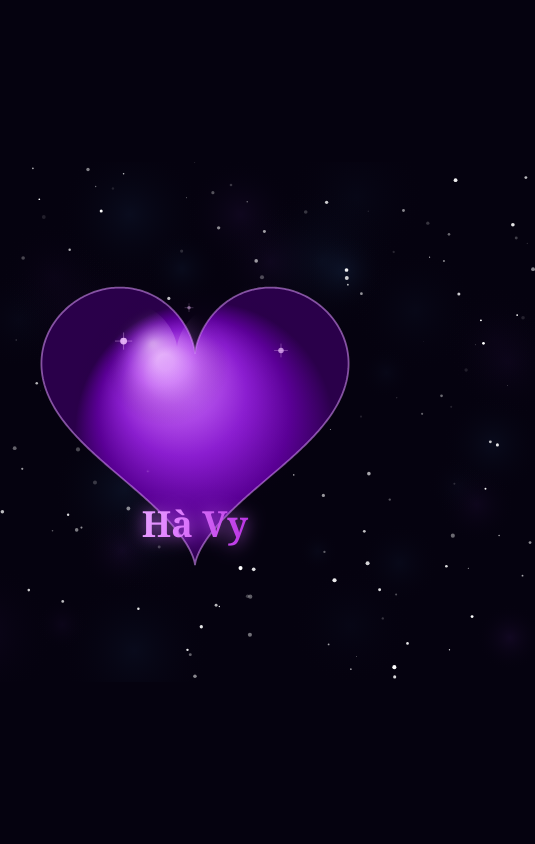
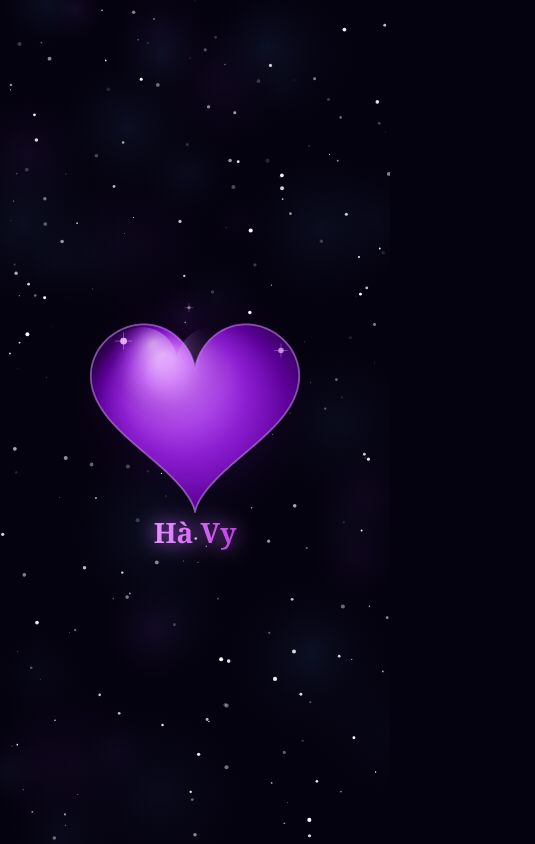
Before and after one commit to 23016227-spec/h-vy, a plain HTML site: page index.html in a window 390 px wide. Shown: the whole page, 535 px wide, since content can reach past the window. Drawn offline with Linux system fonts and the light colour scheme; animation ran at ten frames a second.

Commit message:
Refactor index.html for responsive canvas and styles
vy

```diff
--- a/index.html
+++ b/index.html
@@ -6,8 +6,8 @@
 <title>Hà Vy ♥</title>
 <style>
   * { margin: 0; padding: 0; box-sizing: border-box; }
-  body { background: #05020f; display: flex; justify-content: center; align-items: center; min-height: 100vh; }
-  canvas { display: block; }
+  html, body { width: 100%; height: 100%; background: #05020f; overflow: hidden; }
+  canvas { display: block; position: fixed; top: 0; left: 0; width: 100%; height: 100%; }
 </style>
 </head>
 <body>
@@ -15,31 +15,37 @@
 <script>
 const canvas = document.getElementById('c');
 const ctx = canvas.getContext('2d');
-canvas.width = 680;
-canvas.height = 520;
 
-const stars = Array.from({length:180}, () => ({
-  x: Math.random()*680, y: Math.random()*520,
-  r: Math.random()*1.8+0.3,
+let W, H;
+function resize() {
+  W = canvas.width = window.innerWidth;
+  H = canvas.height = window.innerHeight;
+}
+resize();
+window.addEventListener('resize', resize);
+
+const stars = Array.from({length: 200}, () => ({
+  x: Math.random(), y: Math.random(),
+  r: Math.random() * 1.8 + 0.3,
   alpha: Math.random(),
-  speed: Math.random()*0.012+0.003
+  speed: Math.random() * 0.012 + 0.003
 }));
 
-const nebula = Array.from({length:40}, () => ({
-  x: Math.random()*680, y: Math.random()*520,
-  r: Math.random()*60+20,
+const nebula = Array.from({length: 40}, () => ({
+  x: Math.random(), y: Math.random(),
+  r: Math.random() * 80 + 30,
   hue: Math.random() > 0.5 ? 270 : 210,
-  alpha: Math.random()*0.07+0.02
+  alpha: Math.random() * 0.07 + 0.02
 }));
 
 function heartPath(cx, cy, size) {
   ctx.beginPath();
-  for(let a=0; a<Math.PI*2; a+=0.01) {
-    const x = 16*Math.pow(Math.sin(a),3);
-    const y = -(13*Math.cos(a)-5*Math.cos(2*a)-2*Math.cos(3*a)-Math.cos(4*a));
-    const px = cx + x*size;
-    const py = cy + y*size;
-    a < 0.01 ? ctx.moveTo(px,py) : ctx.lineTo(px,py);
+  for (let a = 0; a < Math.PI * 2; a += 0.01) {
+    const x = 16 * Math.pow(Math.sin(a), 3);
+    const y = -(13 * Math.cos(a) - 5 * Math.cos(2*a) - 2 * Math.cos(3*a) - Math.cos(4*a));
+    const px = cx + x * size;
+    const py = cy + y * size;
+    a < 0.01 ? ctx.moveTo(px, py) : ctx.lineTo(px, py);
   }
   ctx.closePath();
 }
@@ -47,42 +53,40 @@ function heartPath(cx, cy, size) {
 let t = 0;
 function draw() {
   t += 0.018;
-  ctx.clearRect(0,0,680,520);
 
-  // Background
   ctx.fillStyle = '#05020f';
-  ctx.fillRect(0,0,680,520);
+  ctx.fillRect(0, 0, W, H);
 
-  // Nebula
   nebula.forEach(n => {
-    const grad = ctx.createRadialGradient(n.x,n.y,0,n.x,n.y,n.r);
+    const nx = n.x * W, ny = n.y * H;
+    const grad = ctx.createRadialGradient(nx, ny, 0, nx, ny, n.r);
     grad.addColorStop(0, `hsla(${n.hue},80%,60%,${n.alpha})`);
     grad.addColorStop(1, 'transparent');
     ctx.fillStyle = grad;
     ctx.beginPath();
-    ctx.arc(n.x,n.y,n.r,0,Math.PI*2);
+    ctx.arc(nx, ny, n.r, 0, Math.PI * 2);
     ctx.fill();
   });
 
-  // Stars
   stars.forEach(s => {
-    s.alpha += Math.sin(t*s.speed*10)*0.015;
+    s.alpha += Math.sin(t * s.speed * 10) * 0.015;
     s.alpha = Math.max(0.1, Math.min(1, s.alpha));
     ctx.beginPath();
-    ctx.arc(s.x,s.y,s.r,0,Math.PI*2);
+    ctx.arc(s.x * W, s.y * H, s.r, 0, Math.PI * 2);
     ctx.fillStyle = `rgba(255,255,255,${s.alpha})`;
     ctx.fill();
   });
 
-  const cx = 340, cy = 240;
-  const pulse = 1 + Math.sin(t*2)*0.045;
-  const size = 9.2 * pulse;
+  const cx = W / 2;
+  const cy = H / 2 - 20;
+  const pulse = 1 + Math.sin(t * 2) * 0.045;
+  const size = Math.min(W, H) * 0.016 * pulse;
 
   // Shadow
   ctx.save();
-  ctx.translate(8, 10);
+  ctx.translate(6, 8);
   heartPath(cx, cy, size);
-  const shadow3d = ctx.createLinearGradient(cx-120, cy-100, cx+40, cy+80);
+  const shadow3d = ctx.createLinearGradient(cx - 120, cy - 100, cx + 40, cy + 80);
   shadow3d.addColorStop(0, 'rgba(80,0,120,0.22)');
   shadow3d.addColorStop(1, 'rgba(0,0,0,0)');
   ctx.fillStyle = shadow3d;
@@ -91,7 +95,7 @@ function draw() {
 
   // Heart fill
   heartPath(cx, cy, size);
-  const mainGrad = ctx.createRadialGradient(cx-30, cy-40, 8, cx+10, cy+30, 130);
+  const mainGrad = ctx.createRadialGradient(cx - 30, cy - 40, 8, cx + 10, cy + 30, 130);
   mainGrad.addColorStop(0, '#e8aaff');
   mainGrad.addColorStop(0.18, '#c060f0');
   mainGrad.addColorStop(0.45, '#8b20d0');
@@ -110,53 +114,54 @@ function draw() {
   const hlSize = size * 0.68;
   ctx.save();
   ctx.beginPath();
-  for(let a=0; a<Math.PI*2; a+=0.01) {
-    const x = 16*Math.pow(Math.sin(a),3);
-    const y = -(13*Math.cos(a)-5*Math.cos(2*a)-2*Math.cos(3*a)-Math.cos(4*a));
-    const px = cx + x*hlSize - 18;
-    const py = cy + y*hlSize - 22;
-    a < 0.01 ? ctx.moveTo(px,py) : ctx.lineTo(px,py);
+  for (let a = 0; a < Math.PI * 2; a += 0.01) {
+    const x = 16 * Math.pow(Math.sin(a), 3);
+    const y = -(13 * Math.cos(a) - 5 * Math.cos(2*a) - 2 * Math.cos(3*a) - Math.cos(4*a));
+    const px = cx + x * hlSize - 18;
+    const py = cy + y * hlSize - 22;
+    a < 0.01 ? ctx.moveTo(px, py) : ctx.lineTo(px, py);
   }
   ctx.closePath();
   ctx.clip();
-  const hlGrad = ctx.createRadialGradient(cx-42, cy-58, 2, cx-28, cy-38, 62);
+  const hlGrad = ctx.createRadialGradient(cx - 42, cy - 58, 2, cx - 28, cy - 38, 62);
   hlGrad.addColorStop(0, 'rgba(255,240,255,0.6)');
   hlGrad.addColorStop(0.5, 'rgba(220,160,255,0.18)');
   hlGrad.addColorStop(1, 'transparent');
   ctx.fillStyle = hlGrad;
-  ctx.fillRect(cx-160, cy-160, 320, 320);
+  ctx.fillRect(cx - 200, cy - 200, 400, 400);
   ctx.restore();
 
   // Glow
-  const glowR = 120 * pulse;
+  const glowR = 130 * pulse;
   const glow = ctx.createRadialGradient(cx, cy, 0, cx, cy, glowR);
   glow.addColorStop(0, 'rgba(180,80,255,0.18)');
   glow.addColorStop(0.5, 'rgba(130,0,200,0.09)');
   glow.addColorStop(1, 'transparent');
   ctx.beginPath();
-  ctx.arc(cx, cy, glowR, 0, Math.PI*2);
+  ctx.arc(cx, cy, glowR, 0, Math.PI * 2);
   ctx.fillStyle = glow;
   ctx.fill();
 
   // Sparkles
   const sparkles = [
-    {ox:-75, oy:-65}, {ox:80, oy:-50}, {ox:-50, oy:75}, {ox:85, oy:60}, {ox:0, oy:-95}
+    {ox: -75, oy: -65}, {ox: 80, oy: -50},
+    {ox: -50, oy: 75},  {ox: 85, oy: 60}, {ox: 0, oy: -95}
   ];
   sparkles.forEach((sp, i) => {
-    const st = t*1.4 + i*1.25;
-    const sa = (Math.sin(st)*0.5+0.5);
-    const sr = 3.5*sa;
-    const sx = cx + sp.ox + Math.sin(t*0.7+i)*6;
-    const sy = cy + sp.oy + Math.cos(t*0.9+i)*6;
+    const st = t * 1.4 + i * 1.25;
+    const sa = Math.sin(st) * 0.5 + 0.5;
+    const sr = 3.5 * sa;
+    const sx = cx + sp.ox + Math.sin(t * 0.7 + i) * 6;
+    const sy = cy + sp.oy + Math.cos(t * 0.9 + i) * 6;
     ctx.beginPath();
-    ctx.arc(sx, sy, sr, 0, Math.PI*2);
-    ctx.fillStyle = `rgba(240,190,255,${sa*0.9})`;
+    ctx.arc(sx, sy, sr, 0, Math.PI * 2);
+    ctx.fillStyle = `rgba(240,190,255,${sa * 0.9})`;
     ctx.fill();
-    [[1,0],[-1,0],[0,1],[0,-1]].forEach(([dx,dy]) => {
+    [[1,0],[-1,0],[0,1],[0,-1]].forEach(([dx, dy]) => {
       ctx.beginPath();
-      ctx.moveTo(sx,sy);
-      ctx.lineTo(sx+dx*sr*2.5, sy+dy*sr*2.5);
-      ctx.strokeStyle = `rgba(240,190,255,${sa*0.5})`;
+      ctx.moveTo(sx, sy);
+      ctx.lineTo(sx + dx * sr * 2.5, sy + dy * sr * 2.5);
+      ctx.strokeStyle = `rgba(240,190,255,${sa * 0.5})`;
       ctx.lineWidth = 0.8;
       ctx.stroke();
     });
@@ -164,12 +169,13 @@ function draw() {
 
   // Text "Hà Vy"
   ctx.save();
-  ctx.font = 'bold 36px Georgia, serif';
+  const fontSize = Math.max(28, Math.min(48, W * 0.06));
+  ctx.font = `bold ${fontSize}px Georgia, serif`;
   ctx.textAlign = 'center';
-  const textY = cy + 135;
+  const textY = cy + size * 17 + 30;
   ctx.shadowColor = '#c060f0';
-  ctx.shadowBlur = 18;
-  const textGrad = ctx.createLinearGradient(cx-100, textY-30, cx+100, textY+10);
+  ctx.shadowBlur = 20;
+  const textGrad = ctx.createLinearGradient(cx - 100, textY - 30, cx + 100, textY + 10);
   textGrad.addColorStop(0, '#f0c8ff');
   textGrad.addColorStop(0.4, '#e080ff');
   textGrad.addColorStop(0.7, '#c040e8');
```
